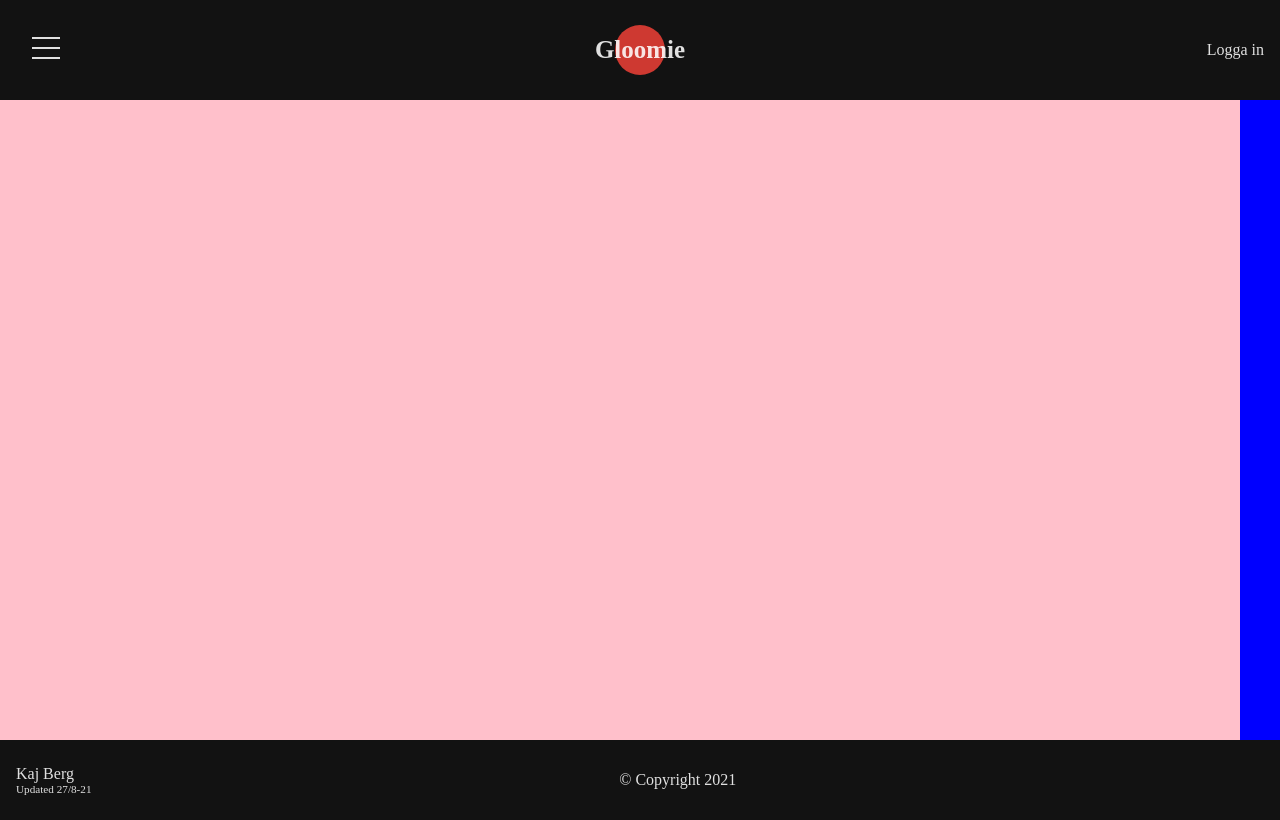
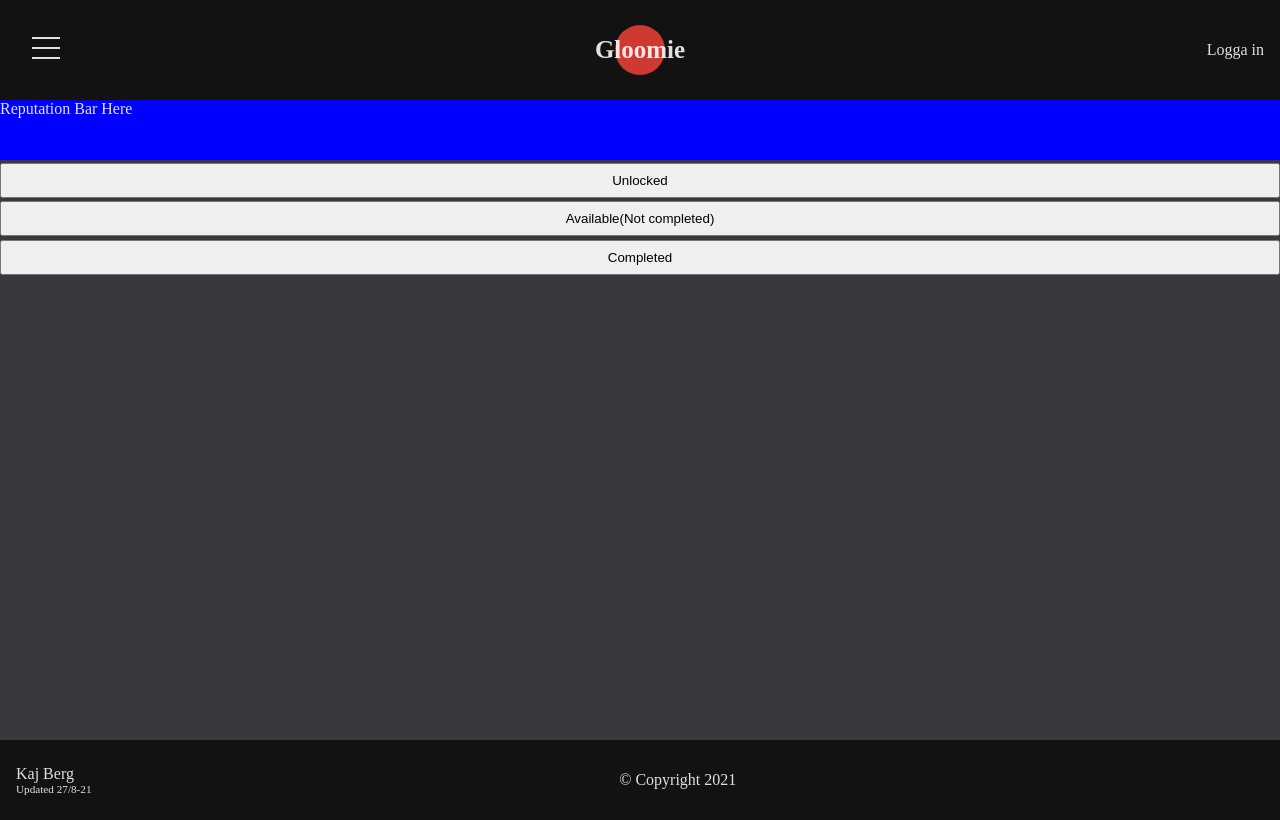
Before and after one commit to kajberg84/gloomhaven-client, a React (Create React App) app: page /gloom in a window 1280 px wide. Built offline with nearby package versions, Linux system fonts and the light colour scheme; sample sign-in values are in the browser's storage.

Commit message:
locationcompl/ava/unl done

```diff
--- a/src/components/pages/gloom/Gloom.css
+++ b/src/components/pages/gloom/Gloom.css
@@ -1,22 +1,20 @@
 
 /* runt varje wrapper */
-
 .all-locations-wrapper {
     display: grid;
-    /* width: 100%; */
     height: 100%;
     grid-template-areas:
-    "location reputation"
-    "location reputation"
+    "reputation "
+    "location"
     ;
-    grid-template-columns:auto 40px;
-    grid-template-rows:1fr 1fr;
+    grid-template-columns:auto ;
+    grid-template-rows:60px 1fr;
 }
 
-.party {
+/* .party {
   grid-area: party;
   background-color: red;
-}
+} */
 
 .reputation {
   grid-area: reputation;
@@ -25,13 +23,36 @@
 
 .location {
   grid-area: location;
-  background-color: pink;
+  background-color: var(--bgc-color);
 }
 
+/* location button */
+.location-buttons {
+  width: 100%;
+  padding: 0.5rem 0;
+  margin-top: 0.2rem;
+}
+
+/* style every location
 .location-wrapper{
   display: flex;
   flex-direction: column;
+  background-color: black;
+  border:2px solid red;
+  height: 2rem;
+  justify-content: center;
+  margin-top: 0.2rem;
+}
 
-  background-color: black;
-  margin-top: 1rem;
+.location-info-wrapper {
+  display: flex;
+  justify-content: space-between;
+} */
+
+.none{
+  display: none;
 }
+
+.block {
+  display: block;
+}
--- a/src/components/pages/gloom/Gloom.js
+++ b/src/components/pages/gloom/Gloom.js
@@ -3,12 +3,16 @@ import React, { useState, useEffect, useContext } from "react";
 import { checkEnvironment } from "../../api/checkEnv";
 import axios from "axios";
 import { UserContext } from "../../statemanagement/UserContext";
+import QuizCard from '../../ui/quizlocation/QuizCard';
 
 const Gloom = () => {
   const [locationsArray, setLocationsArray] = useState([]);
-  const [location, setLocation] = useState("");
-  const [editingText, setEditingText] = useState("");
-  const [locationEditing, setLocationEditing] = useState(null);
+  const [availableArray, setAvailableArray] = useState([]);
+  const [completedArray, setCompletedArray] = useState([]);
+  const [unlocked, setUnlocked] = useState(false);
+  const [available, setAvailable] = useState(false);
+  const [completed, setCompleted] = useState(false);
+
   const { tokenValue } = useContext(UserContext);
   const [userToken, setUserToken] = tokenValue;
 
@@ -16,10 +20,8 @@ const Gloom = () => {
   useEffect(() => {
     async function getLocations() {
       try {
-        console.log(userToken);
-        const kossa = window.localStorage.getItem("userTokens");
-        const accToken = JSON.parse(kossa).access_token;
-        console.log("i gloom access", accToken);
+        const tokens = window.localStorage.getItem("userTokens");
+        const accToken = JSON.parse(tokens).access_token;
         if (!accToken) {
           const error = new Error("No access token in gloom");
           error.status = 401;
@@ -33,9 +35,11 @@ const Gloom = () => {
           },
         });
         const locationArray = response.data;
-        console.log("resp in gloom from db", locationArray);
         if (locationArray.length > 0) {
+          console.log("useeffekt")
           setLocationsArray(locationArray);
+          availableLocations();
+          completedLocations();
         }
       } catch (error) {
         console.log("error i get location");
@@ -45,12 +49,8 @@ const Gloom = () => {
     getLocations();
   }, []);
 
-  return (
-    <div className="all-locations-wrapper">
-
-      <div className="reputation"></div>
-      <div className="location">
-      {/* <form>
+  {
+    /* <form>
         <input
         type="text"
         onChange={(e)=>setLocation(e.target.value)}
@@ -60,16 +60,88 @@ const Gloom = () => {
         <button
         type="submit"
         >Add</button>
-      </form> */}
+      </form> */
+  }
+
+  // Filter locations array
+  const availableLocations = () => {
+      const filteredArray = locationsArray.filter((location) => {
+        return !location.completed;
+      });
+      setAvailableArray(filteredArray)
+  };
+
+  // Filter completed array
+  const completedLocations = () => {
+    const filteredArray = locationsArray.filter((location) => {
+      return location.completed;
+    });
+    setCompletedArray(filteredArray)
+};
+
+  //change state on unlocked
+  const toggleUnlocked = () => {
+    setUnlocked(!unlocked);
+  };
+ //change state on available
+  const toggleAvailable = () => {
+    setAvailable(!available);
+  };
+   //change state on completed
+  const toggleCompleted = () => {
+    setCompleted(!completed);
+  };
+
+  const changeCompleted = (locationId) => {
+    console.log("kossa", locationId)
+  }
+
+  return (
+    <div className="all-locations-wrapper">
+      <div className="reputation">Reputation Bar Here</div>
+      <div className="location">
+        {/* unlocked locations */}
         <div>
-          {locationsArray.map((location) => (
-            <div key={location.id} className="location-wrapper">
-              <p>#{location.locationnumber} {location.locationname}</p>
-            </div>
-          ))}
+          <button className="location-buttons" onClick={() => toggleUnlocked()}>
+            Unlocked
+          </button>
+          <div className={`${unlocked ? "block" : "none"}`}>
+            {locationsArray.map((location) =>
+            <QuizCard key={location.id} {...location} changecomp={changeCompleted}/>
+            )}
+          </div>
+        </div>
+
+        {/* Available locations */}
+        <div>
+          <button
+            className="location-buttons"
+            onClick={() => toggleAvailable()}
+          >
+            Available(Not completed)
+          </button>
+          <div className={`${available ? "block" : "none"}`}>
+            {availableArray.map((location) =>
+                  <QuizCard key={location.id} {...location}/>
+                  )}
+          </div>
+        </div>
+
+        {/* Completed locations */}
+        <div>
+          <button
+            className="location-buttons"
+            onClick={() => toggleCompleted()}
+          >
+            Completed
+          </button>
+          <div className={`${completed ? "block" : "none"}`}>
+            {completedArray.map((location) =>
+                  <QuizCard key={location.id} {...location}/>
+                  )}
+          </div>
         </div>
       </div>
-
     </div>
   );
 };
--- a/src/components/pages/login/Login.js
+++ b/src/components/pages/login/Login.js
@@ -25,7 +25,7 @@ const Login = () => {
     setAppUser(userEmail);
     setUserToken(tokens);
     console.log(tokens);
-    history.push("/");
+    history.push("/gloom");
   }
 
   // Handling Login
--- /dev/null
+++ b/src/components/ui/quizlocation/QuizCard.css
@@ -0,0 +1,15 @@
+/* style every location */
+.location-wrapper{
+  display: flex;
+  flex-direction: column;
+  background-color: black;
+  border:2px solid red;
+  height: 2rem;
+  justify-content: center;
+  margin-top: 0.2rem;
+}
+
+.location-info-wrapper {
+  display: flex;
+  justify-content: space-between;
+}
--- /dev/null
+++ b/src/components/ui/quizlocation/QuizCard.js
@@ -0,0 +1,18 @@
+import "./QuizCard.css"
+
+const QuizCard = (props) => {
+  const { locationnumber, locationname, id, changecomp } = props;
+  console.log(props)
+  return (
+  <div  className="location-wrapper">
+    <div className="location-info-wrapper">
+      <p>
+        #{locationnumber} {locationname}
+      </p>
+      <button className="location-compl-button" onClick={()=> changecomp(id)}>Done</button>
+    </div>
+  </div>
+   );
+}
+
+export default QuizCard;
```
